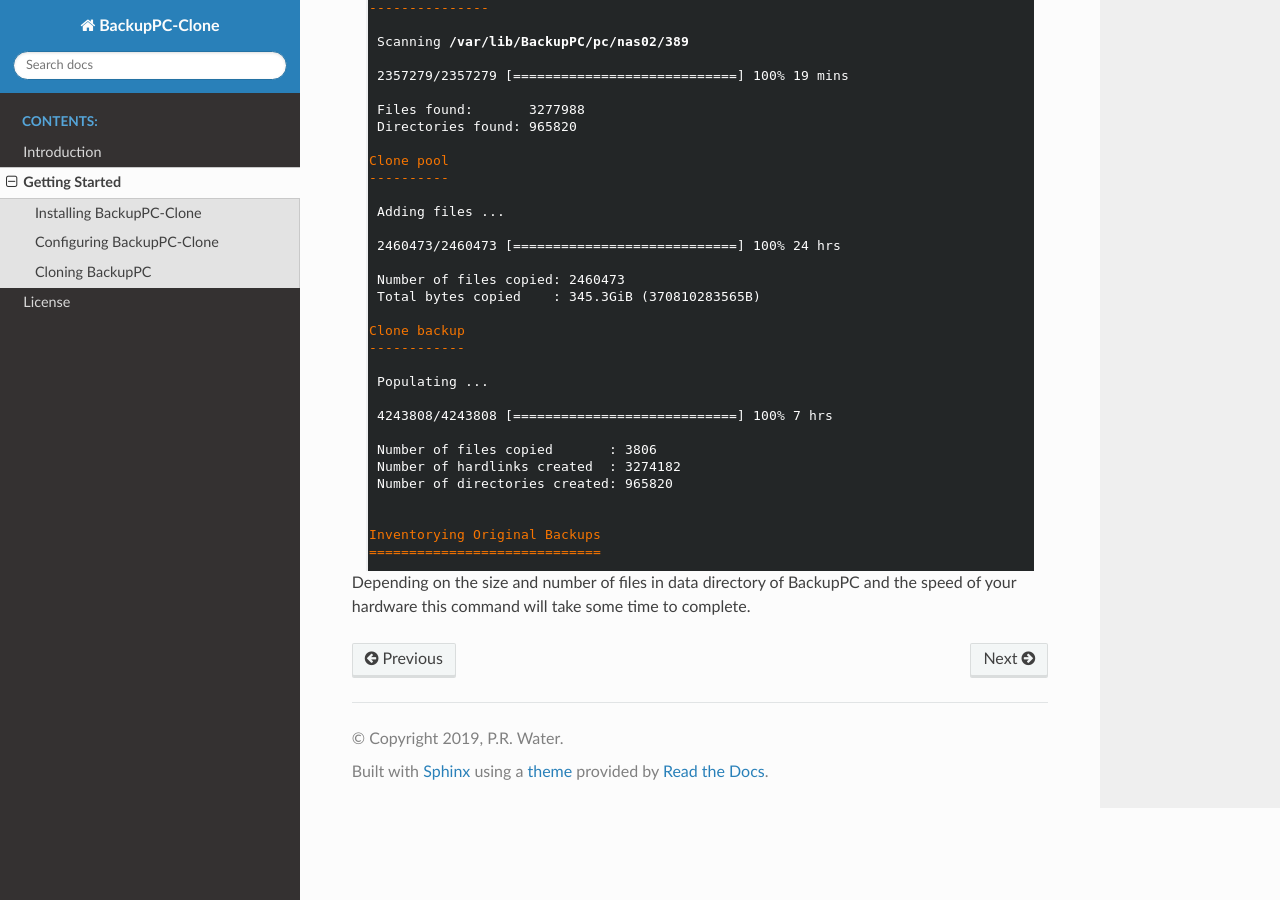
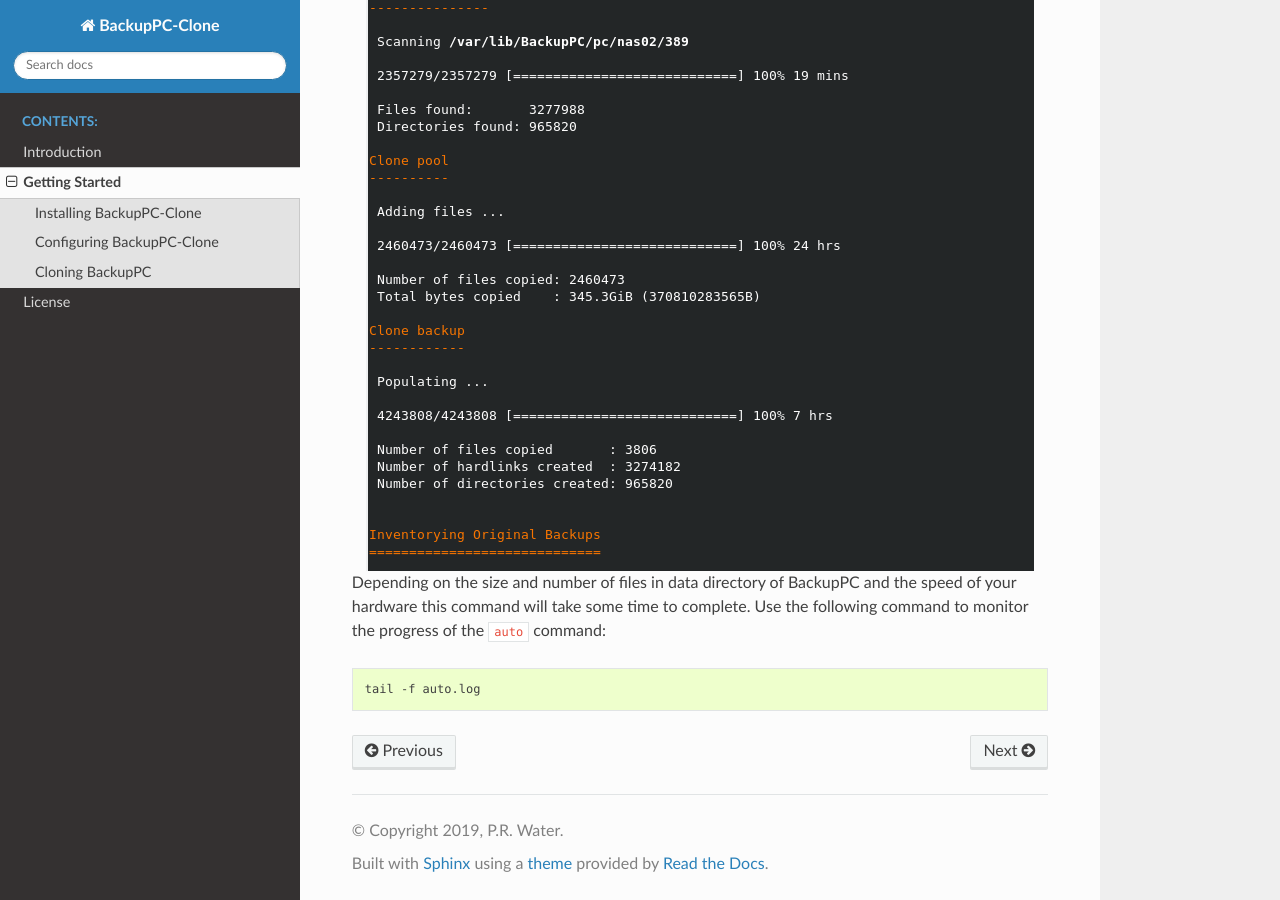
Before and after one commit to SetBased/BackupPC-Clone, a Sphinx documentation site: the page built from docs/getting-started.rst, in a window 1280 px wide and 900 px high, scrolled down 2641 px. Built offline with Sphinx 7.4.7 and the Read the Docs theme 2.0.0, drawn with Linux system fonts in a browser that asks for light colours.

Commit message:
Updated documentation.

```diff
--- a/docs/getting-started.rst
+++ b/docs/getting-started.rst
@@ -100,4 +100,8 @@
    :align: center
 
 Depending on the size and number of files in data directory of BackupPC and the speed of your hardware this command will
-take some time to complete.
+take some time to complete. Use the following command to monitor the progress of the ``auto`` command:
+
+.. code-block:: sh
+
+  tail -f auto.log
```
